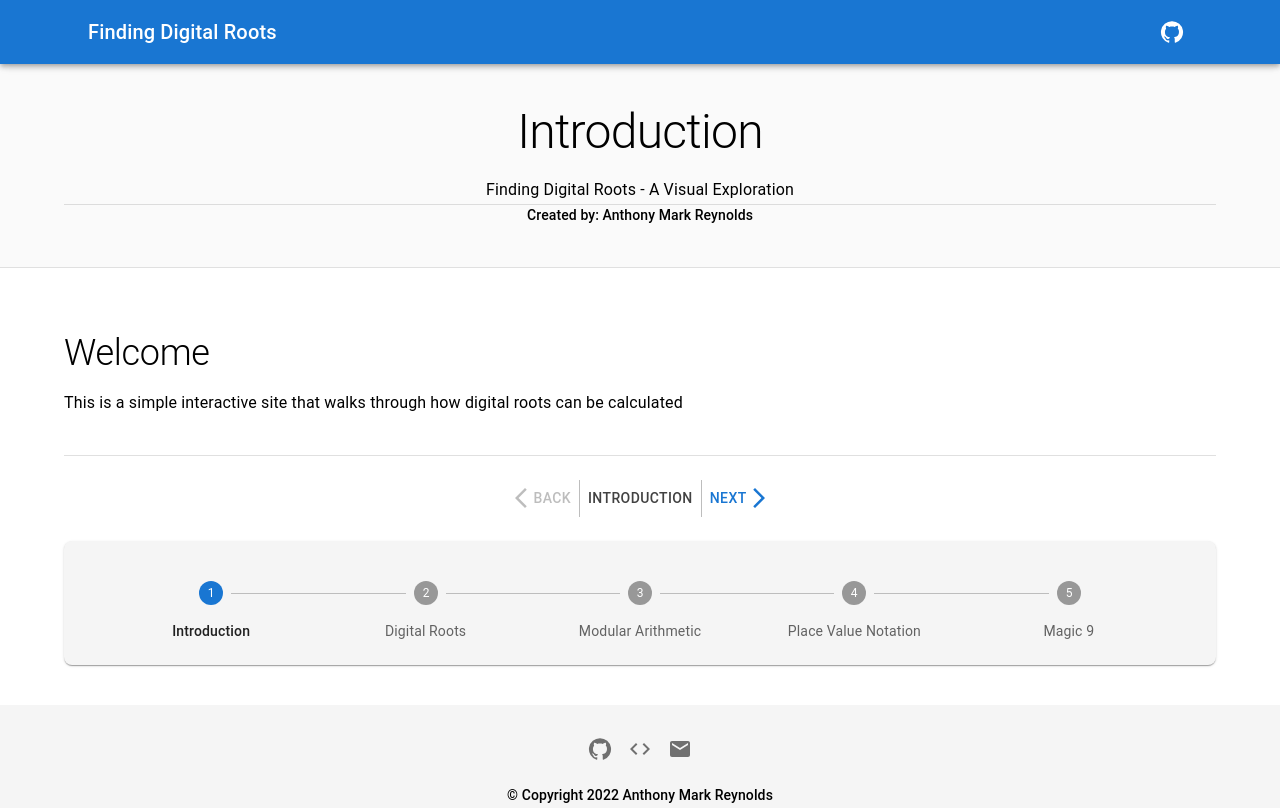
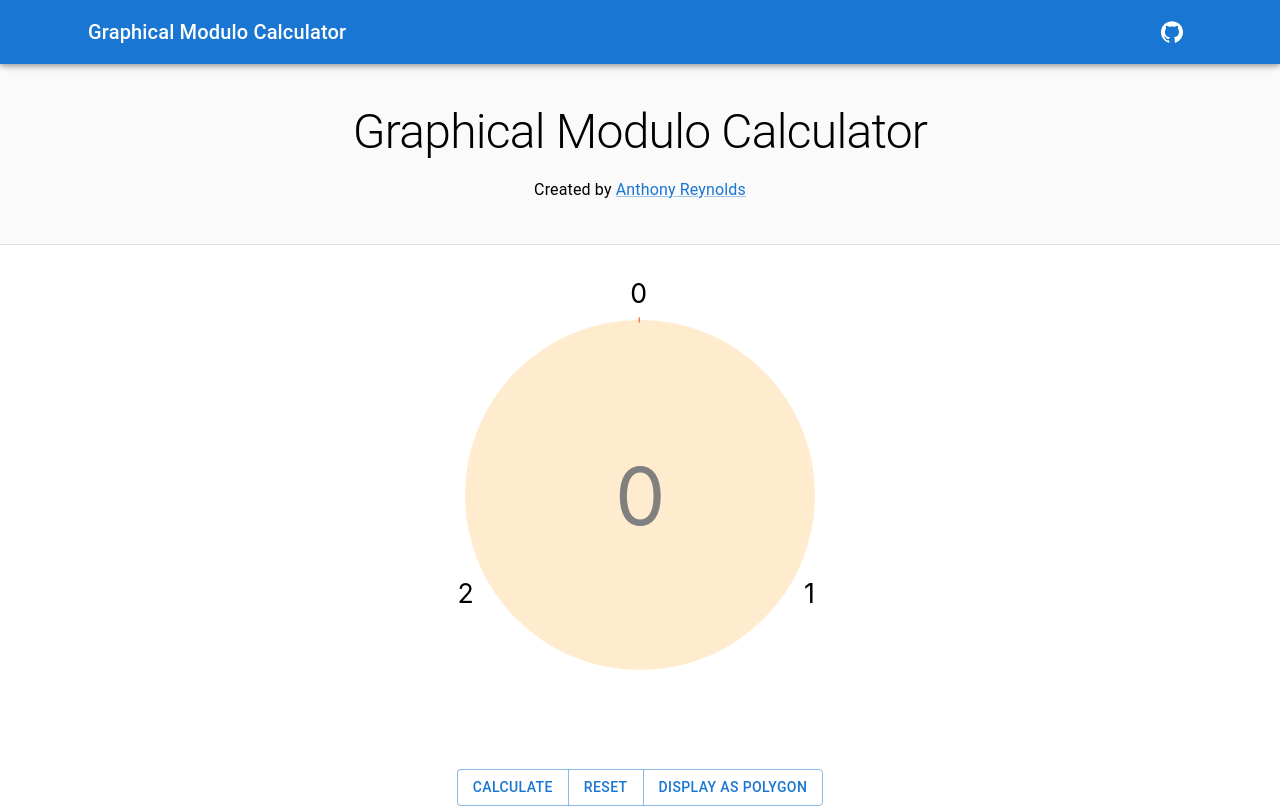
Before and after one commit to anthonymarkreynolds/Graphical-Modulo-Calculator, a React (Create React App) app: page / in a window 1280 px wide. Shown: the top 808 px of the page. Built offline with nearby package versions, Linux system fonts and the light colour scheme.

Commit message:
restructured app

```diff
--- a/src/App.js
+++ b/src/App.js
@@ -2,7 +2,7 @@ import "./App.css";
 import Layout from "./components/Layout.js";
 
 function App() {
-  return <Layout></Layout>;
+  return <Layout />;
 }
 
 export default App;
--- a/src/components/Footer.js
+++ b/src/components/Footer.js
@@ -4,6 +4,7 @@ import {
   ButtonGroup,
   IconButton,
   Typography,
+  Link,
 } from "@mui/material";
 import { GitHub, Code, Email } from "@mui/icons-material";
 import { useTheme } from "@mui/material/styles";
@@ -16,7 +17,7 @@ const Footer = () => {
         mt: 5,
         bgcolor: theme.palette.grey[100],
         width: "100%",
-        overflowY: "hidden",
+        minHeight: "50vh",
       }}
     >
       <Container
@@ -25,16 +26,27 @@ const Footer = () => {
           display: "flex",
           flexDirection: "column",
           alignItems: "center",
-          height: "100vh",
         }}
       >
         <ButtonGroup>
+          <Link
+            href="https://github.com/anthonymarkreynolds"
+            target="blank"
+            rel="noreferrer"
+          >
             <IconButton>
               <GitHub />
             </IconButton>
+          </Link>
+          <Link
+            href="https://github.com/anthonymarkreynolds"
+            target="blank"
+            rel="noreferrer"
+          >
             <IconButton>
               <Code />
             </IconButton>
+          </Link>
           <IconButton>
             <Email />
           </IconButton>
--- a/src/components/Layout.js
+++ b/src/components/Layout.js
@@ -1,28 +1,35 @@
-import PanelStepper from "./PanelStepper";
 import NavBar from "./NavBar";
 import Footer from "./Footer";
+import Polygon from "./Polygon";
+import { Typography, Container, Box, Divider, Link } from "@mui/material";
+import { useTheme } from "@mui/material/styles";
 
-import Introduction from "./panels/Introduction";
-import DigitalRoots from "./panels/DigitalRoots";
-import ModularArithmetic from "./panels/ModularArithmetic";
-import PlaceValueNotation from "./panels/PlaceValueNotation";
-import Magic9 from "./panels/Magic9";
+const Layout = () => {
+  const theme = useTheme();
+  return (
+    <Box sx={{ height: "100vh" }}>
+      <NavBar />
+      <Box sx={{ bgcolor: theme.palette.grey[50], p: 5, textAlign: "center" }}>
+        <Container>
+          <Typography variant="h1" sx={{ mb: 2, fontSize: 48 }}>
+            Graphical Modulo Calculator
+          </Typography>
 
-const Layout = ({ children }) => {
-  const panels = [
-    ["Introduction", <Introduction />],
-    ["Digital Roots", <DigitalRoots />],
-    ["Modular Arithmetic", <ModularArithmetic />],
-    ["Place Value Notation", <PlaceValueNotation />],
-    ["Magic 9", <Magic9 />],
-  ];
-  return (
-    <>
-      <NavBar />
-      {children}
-      <PanelStepper panels={panels} />
+          <Typography variant="subtitle1">
+            Created by{" "}
+            <Link
+              href="https://github.com/anthonymarkreynolds"
+              rel="noreferrer"
+            >
+              Anthony Reynolds
+            </Link>
+          </Typography>
+        </Container>
+      </Box>
+      <Divider />
+      <Polygon />
       <Footer />
-    </>
+    </Box>
   );
 };
 
--- a/src/components/NavBar.js
+++ b/src/components/NavBar.js
@@ -5,6 +5,7 @@ import {
   Typography,
   IconButton,
   Container,
+  Link,
 } from "@mui/material";
 import GitHubIcon from "@mui/icons-material/GitHub";
 const NavBar = () => {
@@ -13,11 +14,18 @@ const NavBar = () => {
       <Container>
         <Toolbar>
           <Typography variant="h6" component="div" sx={{ flexGrow: 1 }}>
-            Finding Digital Roots
+            Graphical Modulo Calculator
           </Typography>
-          <IconButton color="inherit">
-            <GitHubIcon />
-          </IconButton>
+          <Link
+            href="https://github.com/anthonymarkreynolds"
+            target="blank"
+            rel="noreferrer"
+            color="inherit"
+          >
+            <IconButton color="inherit">
+              <GitHubIcon />
+            </IconButton>
+          </Link>
         </Toolbar>
       </Container>
     </AppBar>
--- a/src/components/PanelStepper.js
+++ /dev/null
@@ -1,75 +0,0 @@
-import { useState } from "react";
-import { useTheme } from "@mui/material/styles";
-
-import {
-  Container,
-  ButtonGroup,
-  Button,
-  Box,
-  Stepper,
-  Step,
-  StepButton,
-  Divider,
-} from "@mui/material";
-
-import { ArrowForwardIos, ArrowBackIosNew } from "@mui/icons-material";
-
-const PanelStepper = ({ panels }) => {
-  const [currentPanel, updatePanel] = useState(0);
-  const theme = useTheme();
-
-  return (
-    <>
-      {panels[currentPanel][1]}
-      <Container>
-        <Divider />
-        <ButtonGroup
-          variant="text"
-          sx={{ m: 3, display: "flex", justifyContent: "center" }}
-        >
-          <Button
-            disabled={!currentPanel}
-            onClick={() => updatePanel((prevPanel) => prevPanel - 1)}
-          >
-            <ArrowBackIosNew /> Back
-          </Button>
-          <Button
-            disabled
-            sx={{ color: `${theme.palette.grey[800]} !important` }}
-          >
-            {panels[currentPanel][0]}
-          </Button>
-          <Button
-            disabled={currentPanel === panels.length - 1}
-            onClick={() => updatePanel((prevPanel) => prevPanel + 1)}
-          >
-            Next <ArrowForwardIos />
-          </Button>
-        </ButtonGroup>
-        <Box
-          sx={{
-            p: 5,
-            pb: 3,
-            borderRadius: 2,
-            boxShadow: theme.shadows[1],
-            bgcolor: theme.palette.grey[100],
-          }}
-        >
-          <Stepper nonLinear alternativeLabel activeStep={currentPanel}>
-            {panels.map(([label], i) => {
-              return (
-                <Step key={label}>
-                  <StepButton onClick={() => updatePanel(i)}>
-                    {label}
-                  </StepButton>
-                </Step>
-              );
-            })}
-          </Stepper>
-        </Box>
-      </Container>
-    </>
-  );
-};
-
-export default PanelStepper;
--- a/src/components/Polygon.js
+++ b/src/components/Polygon.js
@@ -1,5 +1,5 @@
-import { Battery0Bar } from "@mui/icons-material";
 import {
+  Container,
   Slider,
   Button,
   ButtonGroup,
@@ -41,7 +41,13 @@ const Polygon = () => {
     isNaN(Number(numStr)) || Number(numStr) < 1 ? 1 : Number(numStr);
 
   return (
-    <>
+    <Container
+      sx={{
+        display: "flex",
+        flexDirection: "column",
+        alignItems: "center",
+      }}
+    >
       <svg viewBox="0 0 100 100" xmlns="http://www.w3.org/2000/svg">
         {sides > 2 && polygon ? (
           <polyline
@@ -170,7 +176,7 @@ const Polygon = () => {
           }}
         />
       </Box>
-    </>
+    </Container>
   );
 };
 
--- a/src/components/panels/DigitalRoots.js
+++ /dev/null
@@ -1,94 +0,0 @@
-import { Typography, Container, TextField } from "@mui/material";
-import PanelHeader from "./PanelHeader";
-import { useState } from "react";
-const DigitalRoots = () => {
-  const [number, updateNumber] = useState("0");
-  const example = (n) => {
-    if (!n) return "Enter a Whole Number";
-    const split = n.split("").join(" + ");
-    const sum = n.split("").reduce((a, c) => a + Number(c), 0);
-
-    return (
-      <>
-        {n} ⇒ {split} = {sum}
-        <br />
-        {sum > 9 && example(String(sum))}
-      </>
-    );
-  };
-  return (
-    <>
-      <PanelHeader title="Digital Roots" />
-      <Container sx={{ p: 3 }}>
-        <Typography variant="h2" sx={{ mt: 5, fontSize: 36 }}>
-          What is a Digital Root?
-        </Typography>
-        <Typography sx={{ my: 3 }}>
-          A digital root is the result of repeatedly summing all the digits in a
-          whole number until only one digit remains.
-        </Typography>
-        <Typography sx={{ my: 3 }}>For Example take the number 66.</Typography>
-        <Typography variant="h6" sx={{ m: 3 }}>
-          66 ⇒ 6 + 6 = 12 <br />
-          12 ⇒ 1 + 2 = 3
-        </Typography>
-        <Typography sx={{ my: 3 }}>
-          You can see that by taking the result of the digit sum over and over
-          will give us the digital root.
-        </Typography>
-        <Typography variant="h2" sx={{ mt: 5, fontSize: 36 }}>
-          Interesting Properties
-        </Typography>
-        <Typography sx={{ my: 3 }}>
-          Now consider a different number, lets pick 9090.
-        </Typography>
-        <Typography variant="h6" sx={{ m: 3 }}>
-          9090 ⇒ 9 + 0 + 9 + 0 = 18 <br />
-          18 ⇒ 1 + 8 = 9
-        </Typography>
-        <Typography sx={{ my: 3 }}>
-          Notice that the 0's eliminate themselves, keep this in mind as we will
-          explore this later.
-        </Typography>
-        <Typography sx={{ my: 3 }}>
-          Now we'll try 4 more numbers: 123, 1239, 12399 and 123918
-        </Typography>
-        <Typography variant="h6" sx={{ m: 3 }}>
-          123 ⇒ 1 + 2 + 3 = 6
-        </Typography>
-        <Typography variant="h6" sx={{ m: 3 }}>
-          1239 ⇒ 1 + 2 + 3 + 9 = 15 <br />
-          15 ⇒ 1 + 5 = 6
-        </Typography>
-        <Typography variant="h6" sx={{ m: 3 }}>
-          12399 ⇒ 1 + 2 + 3 + 9 + 9 = 24 <br />
-          24 ⇒ 2 + 4 = 6
-        </Typography>
-        <Typography variant="h6" sx={{ m: 3 }}>
-          123918 ⇒ 1 + 2 + 3 + 9 + 1 + 8 = 24 <br />
-          24 ⇒ 2 + 4 = 6
-        </Typography>
-        <Typography sx={{ my: 3 }}>
-          Stangely, it appears that adding any multiple of 9 (eg, 9, 90, 900, 18
-          ..) to a number leaves the digital root unchanged.
-        </Typography>
-        <Typography variant="h5" sx={{ my: 5 }}>
-          Try it out yourself
-        </Typography>
-        <TextField
-          onChange={(e) => updateNumber(e.target.value)}
-          id="input-number"
-          label="Enter a Positive Number"
-          type="number"
-        />
-        <Typography variant="h6" sx={{ m: 3 }}>
-          {example(number)}
-
-          <br />
-        </Typography>
-      </Container>
-    </>
-  );
-};
-
-export default DigitalRoots;
--- a/src/components/panels/Introduction.js
+++ /dev/null
@@ -1,25 +0,0 @@
-import { Typography, Box, Container } from "@mui/material";
-import PanelHeader from "./PanelHeader";
-
-const Indroduction = () => {
-  return (
-    <>
-      <PanelHeader
-        title="Introduction"
-        subtitle1="Finding Digital Roots - A Visual Exploration"
-        subtitle2="Created by: Anthony Mark Reynolds"
-      />
-      <Container sx={{ p: 3 }}>
-        <Typography variant="h2" sx={{ mt: 5, fontSize: 36 }}>
-          Welcome
-        </Typography>
-        <Typography sx={{ my: 2 }}>
-          This is a simple interactive site that walks through how digital roots
-          can be calculated
-        </Typography>
-      </Container>
-    </>
-  );
-};
-
-export default Indroduction;
--- a/src/components/panels/Magic9.js
+++ /dev/null
@@ -1,7 +0,0 @@
-import PanelHeader from "./PanelHeader";
-
-const Magic9 = () => {
-  return <PanelHeader title="Magic 9" />;
-};
-
-export default Magic9;
--- a/src/components/panels/ModularArithmetic.js
+++ /dev/null
@@ -1,22 +0,0 @@
-import Polygon from "../Polygon";
-import { Box, Container, Slider, Typography, Divider } from "@mui/material";
-import { useState } from "react";
-import PanelHeader from "./PanelHeader";
-
-const ModularArithmetic = () => {
-  const [sides, updateSides] = useState(3);
-  return (
-    <>
-      <PanelHeader title="Modular Arithmetic" />
-      <Container sx={{ p: 3 }}>
-        <Typography variant="h2" sx={{ mt: 5, fontSize: 36 }}>
-          What is Modular Arithmetic?
-        </Typography>
-        <Typography sx={{ my: 3 }}>TODO: explain</Typography>
-        <Polygon />
-      </Container>
-    </>
-  );
-};
-
-export default ModularArithmetic;
--- a/src/components/panels/PanelHeader.js
+++ /dev/null
@@ -1,28 +0,0 @@
-import { Typography, Divider, Box, Container } from "@mui/material";
-import { useTheme } from "@mui/material/styles";
-
-const PanelHeader = ({ title, subtitle1, subtitle2 }) => {
-  const theme = useTheme();
-  return (
-    <>
-      <Box sx={{ bgcolor: theme.palette.grey[50], p: 5, textAlign: "center" }}>
-        <Container>
-          <Typography variant="h1" sx={{ mb: 2, fontSize: 48 }}>
-            {title}
-          </Typography>
-
-          {subtitle1 && (
-            <Typography variant="subtitle1">{subtitle1}</Typography>
-          )}
-          <Divider />
-          {subtitle2 && (
-            <Typography variant="subtitle2">{subtitle2}</Typography>
-          )}
-        </Container>
-      </Box>
-      <Divider />
-    </>
-  );
-};
-
-export default PanelHeader;
--- a/src/components/panels/PlaceValueNotation.js
+++ /dev/null
@@ -1,6 +0,0 @@
-import PanelHeader from "./PanelHeader";
-const PlaceValueNotation = () => {
-  return <PanelHeader title="Place Value Notation" />;
-};
-
-export default PlaceValueNotation;
```
Lines whose indentation alone changed are shown as unchanged.
